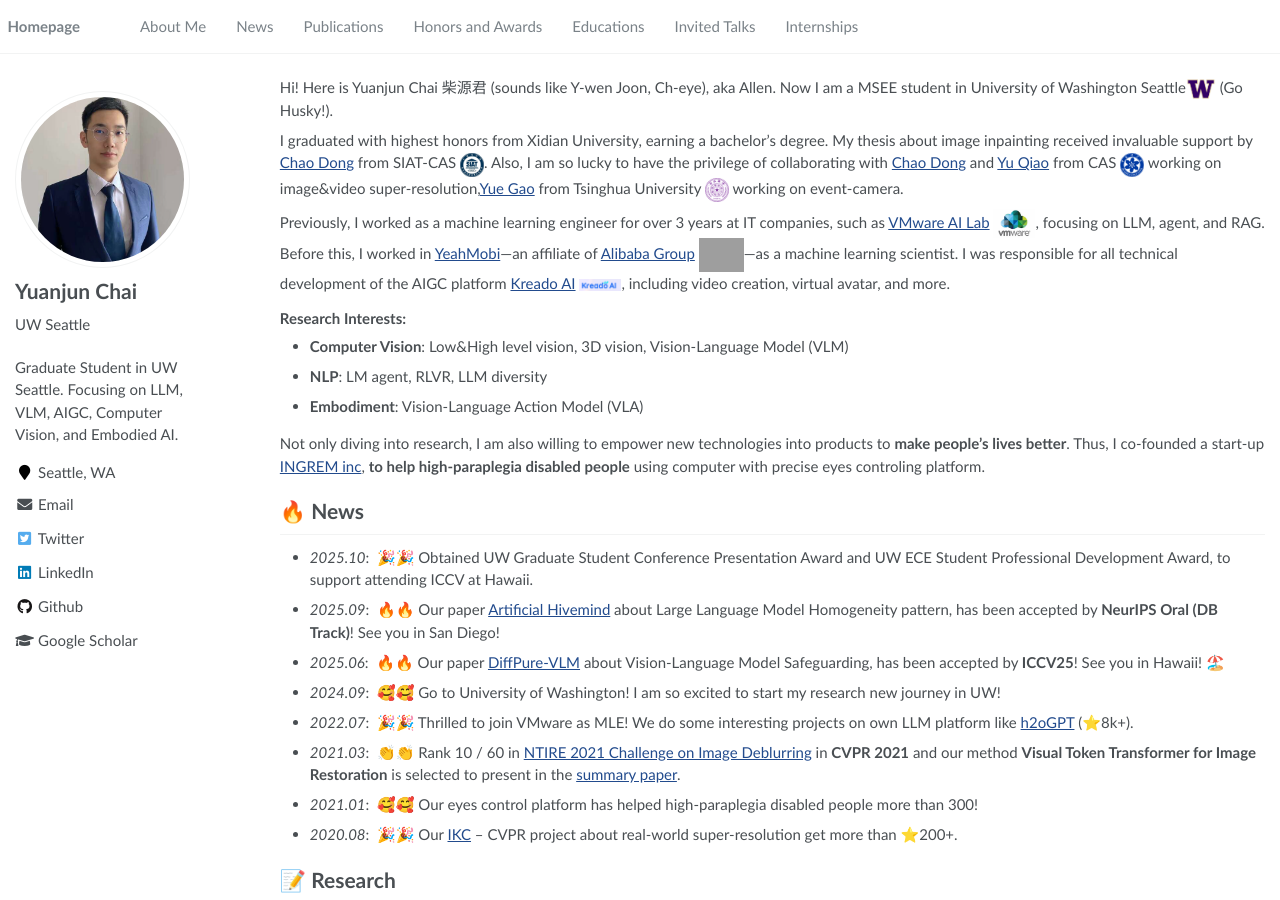
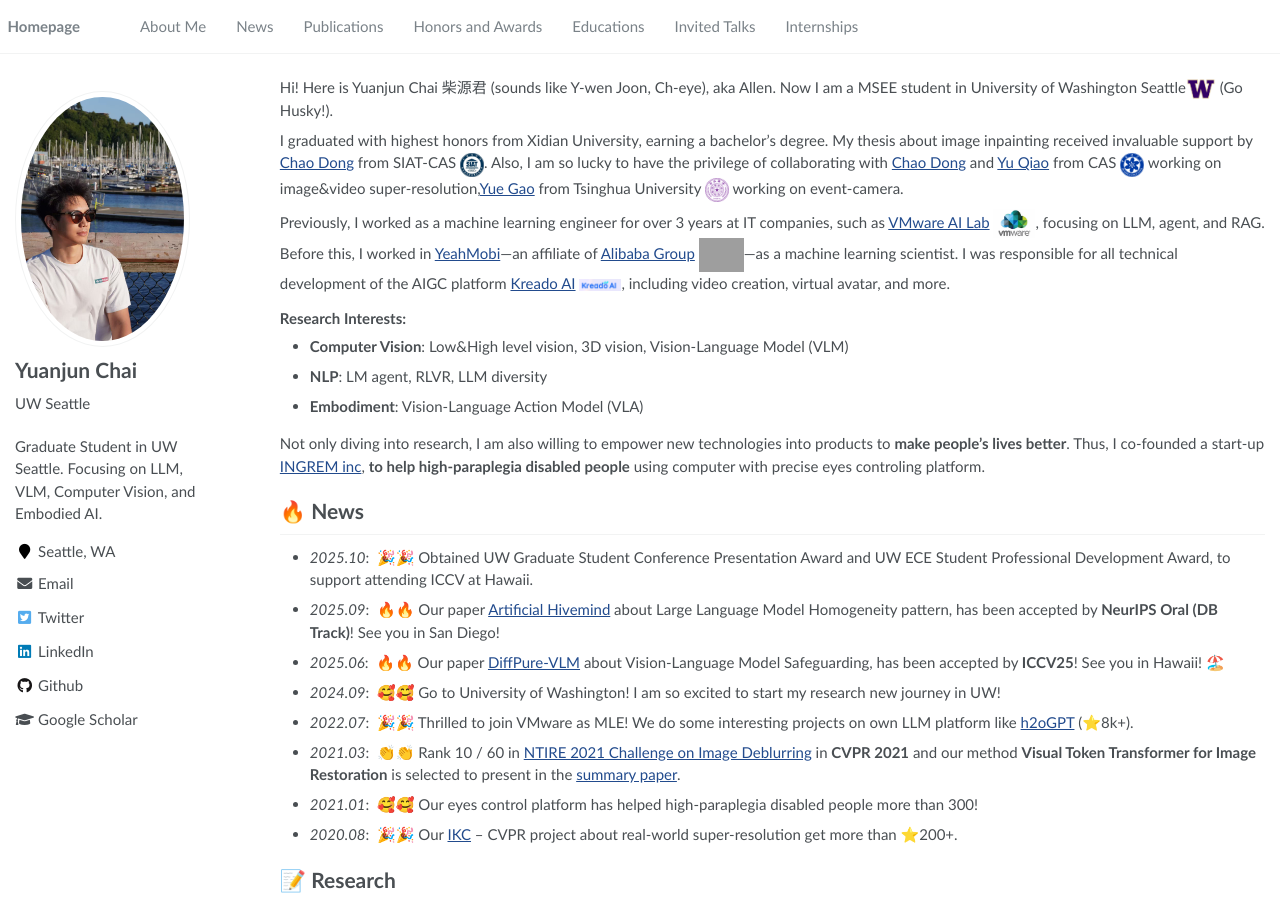
Before and after one commit to yuanjunchai/yuanjunchai.github.io, a Jekyll site: the page built from _pages/about.md, in a window 1280 px wide and 900 px high. Built offline with Jekyll 4.4.1, drawn with Linux system fonts in a browser that asks for light colours; formulas are drawn with MathJax 3; grey boxes are pictures that could not be loaded.

Commit message:
update pic

```diff
--- a/_config.yml
+++ b/_config.yml
@@ -7,7 +7,7 @@
 
 # Site Settings
 title                    : "Yuanjun Chai (柴源君)"
-description              : "Graduate Student in UW Seattle. Focusing on LLM, VLM, AIGC, Computer Vision, and Embodied AI."
+description              : "Graduate Student in UW Seattle. Focusing on LLM, VLM, Computer Vision, and Embodied AI."
 repository               : "RayeRen/acad-homepage.github.io"
 google_scholar_stats_use_cdn : true
 
@@ -22,7 +22,7 @@
 # Site Author
 author:
   name             : "Yuanjun Chai"
-  avatar           : "images/cyj03.png"
+  avatar           : "images/HR3.jpg"
   bio              : "UW Seattle"
   location         : "Seattle, WA"
   employer         :
```
